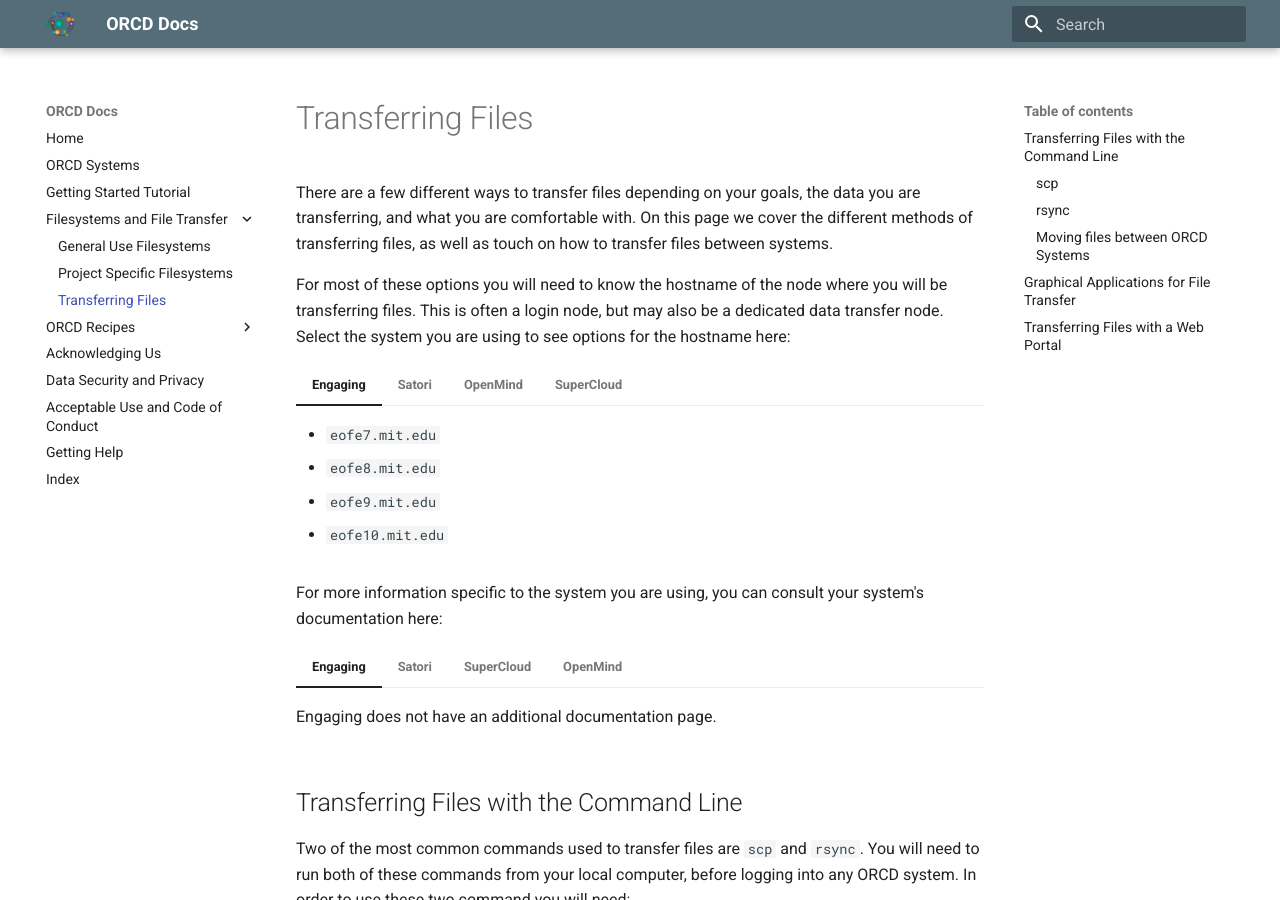
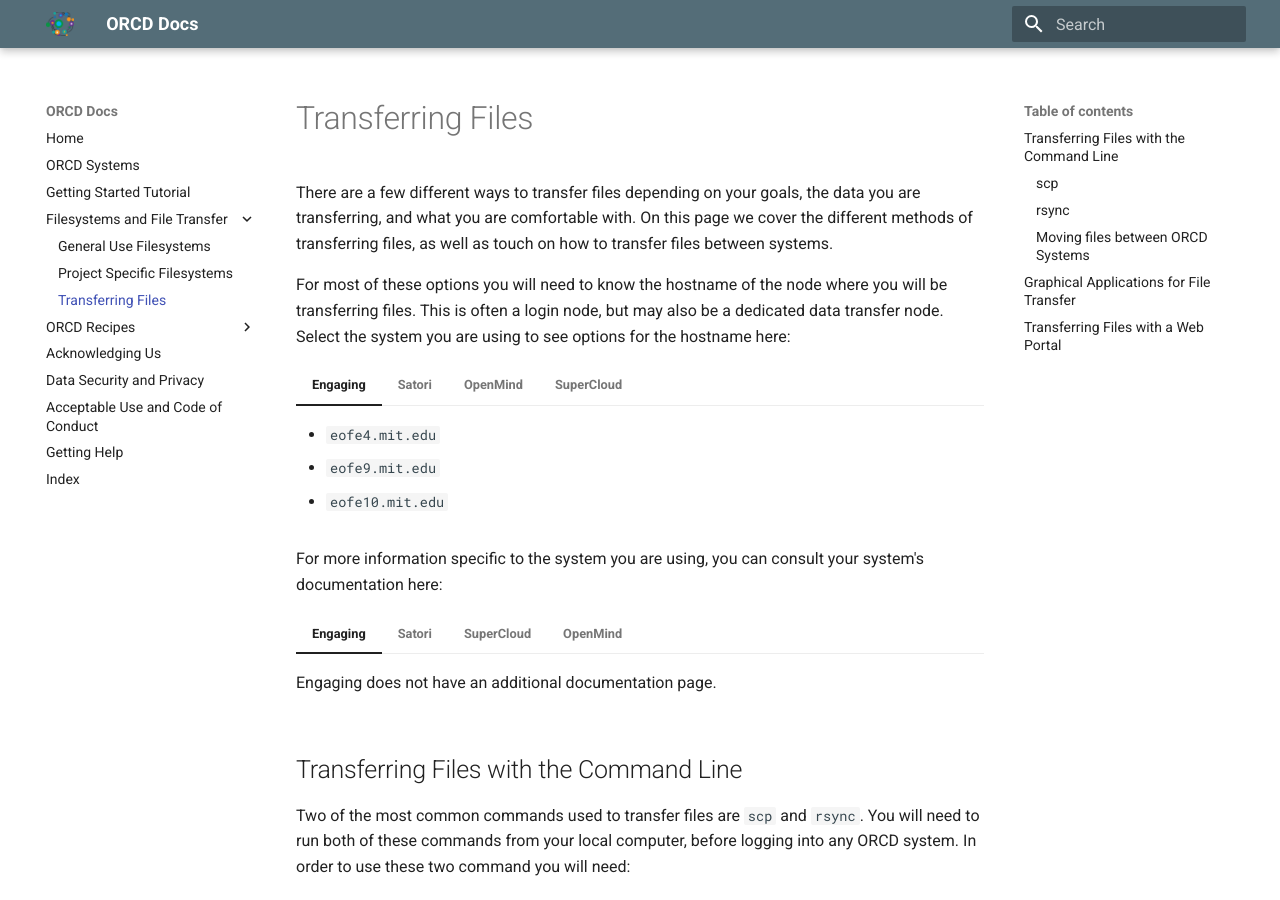
Before and after one commit to mit-orcd/orcd-docs-edit, an MkDocs documentation site: the page built from docs/filesystems-file-transfer/transferring-files.md, in a window 1280 px wide and 900 px high. Built offline with MkDocs 1.6.1 and Material for MkDocs 9.7.7, drawn with Linux system fonts in a browser that asks for light colours.

Commit message:
removing mention of eofe7 and eofe8

```diff
--- a/docs/filesystems-file-transfer/transferring-files.md
+++ b/docs/filesystems-file-transfer/transferring-files.md
@@ -6,8 +6,7 @@
 
 === "Engaging"
 
-    - `eofe7.mit.edu`
-    - `eofe8.mit.edu`
+    - `eofe4.mit.edu`
     - `eofe9.mit.edu`
     - `eofe10.mit.edu`
 
```
